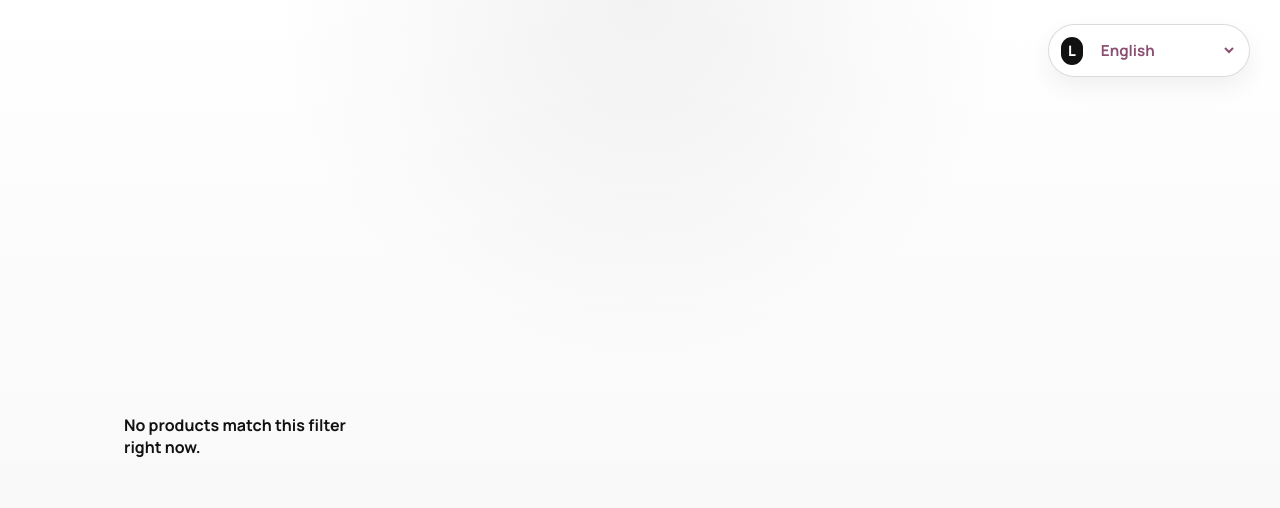
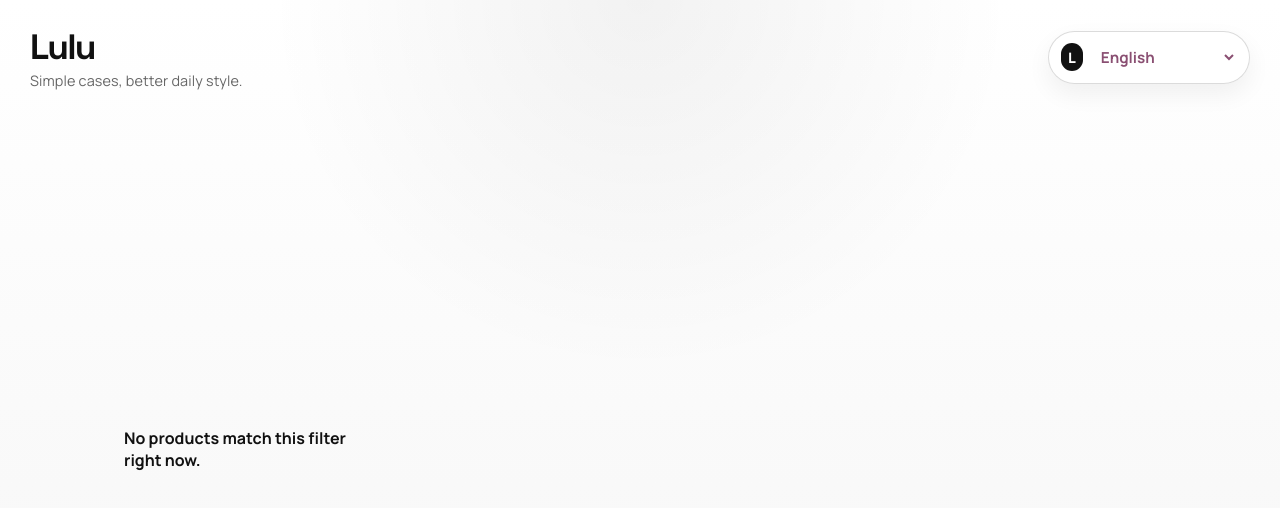
Before and after one commit to onlineceovip-create/lulu-phone-accessories-site, a website with bundled scripts: page public/home.html in a window 1280 px wide. Built offline with nearby package versions, Linux system fonts and the light colour scheme; no server answers.

Commit message:
Add home brand vision line

```diff
--- a/public/home.html
+++ b/public/home.html
@@ -15,6 +15,10 @@
   <body class="home-body">
     <div class="page-shell home-shell">
       <div class="home-topbar">
+        <div class="home-brand">
+          <a class="home-wordmark" href="/lulu" data-i18n="brandName">Lulu</a>
+          <p class="home-vision" data-i18n="homeVision">Simple cases, better daily style.</p>
+        </div>
         <div class="header-side right-side">
           <div class="language-switcher" aria-label="Language switcher">
             <span class="language-icon" aria-hidden="true">L</span>
--- a/public/site.js
+++ b/public/site.js
@@ -106,6 +106,7 @@ export const COLLECTIONS = {
 const translations = {
   en: {
     brandName: "Lulu",
+    homeVision: "Simple cases, better daily style.",
     navHome: "Home",
     navCategories: "Categories",
     homeKicker: "Lulu curated phone case store",
@@ -128,6 +129,7 @@ const translations = {
   },
   zh: {
     brandName: "Lulu",
+    homeVision: "简单一点，也更耐看一点。",
     navHome: "首页",
     navCategories: "分类",
     homeKicker: "Lulu 手机壳小店",
@@ -150,6 +152,7 @@ const translations = {
   },
   sw: {
     brandName: "Lulu",
+    homeVision: "Rahisi zaidi, maridadi kila siku.",
     navHome: "Nyumbani",
     navCategories: "Makundi",
     homeKicker: "Duka la Lulu la kava za simu",
--- a/public/styles.css
+++ b/public/styles.css
@@ -66,8 +66,40 @@ img {
 
 .home-topbar {
   display: flex;
+  align-items: center;
+  justify-content: space-between;
+  gap: 16px;
+  min-height: 56px;
+  padding: 24px 0 8px;
+}
+
+.home-wordmark {
+  font-family: "Space Grotesk", sans-serif;
+  font-size: clamp(1.6rem, 3vw, 2.2rem);
+  font-weight: 700;
+  letter-spacing: -0.05em;
+  color: #111111;
+}
+
+.home-brand {
+  display: grid;
+  gap: 2px;
+}
+
+.home-vision {
+  margin: 0;
+  font-size: 0.9rem;
+  letter-spacing: 0.01em;
+  color: #666666;
+}
+
+.home-wordmark:hover {
+  opacity: 0.82;
+}
+
+.home-topbar .right-side {
+  grid-column: auto;
   justify-content: flex-end;
-  padding: 24px 0 8px;
 }
 
 .home-body {
```
